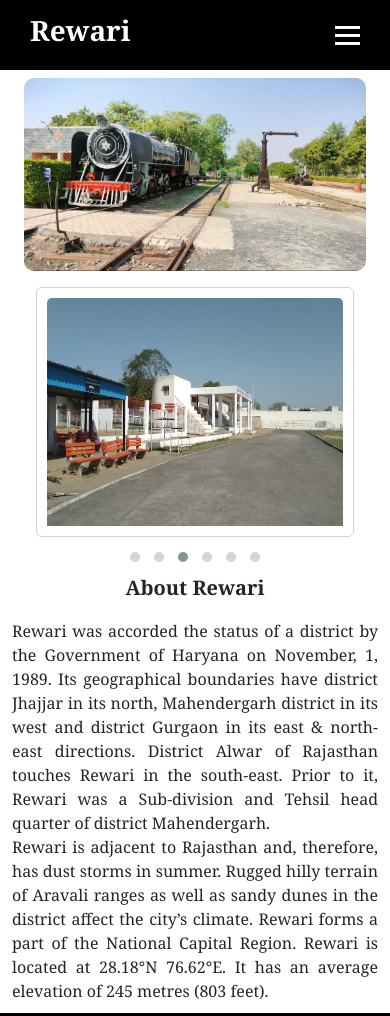
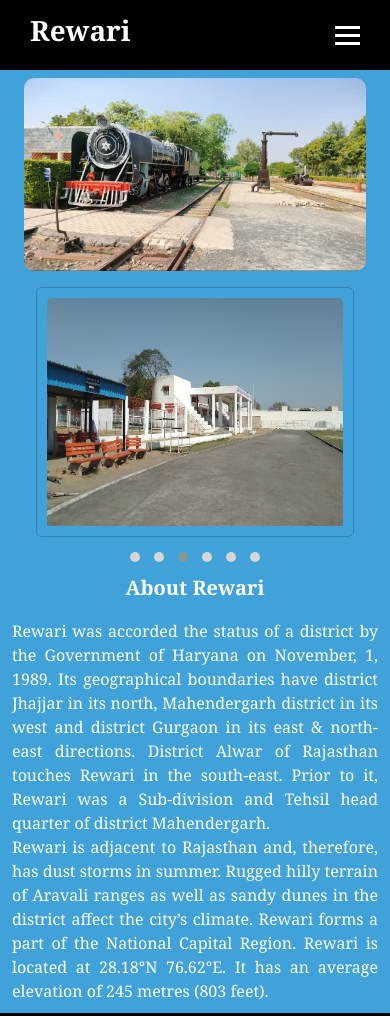
Before and after one commit to Ankit23456789/Rewari-tourism-, a plain HTML site: page index.html in a window 390 px wide. Shown: the top 1016 px of the page. Drawn offline with nearby package versions, Linux system fonts and the light colour scheme.

Commit message:
new commit

```diff
--- a/css/style.css
+++ b/css/style.css
@@ -4,7 +4,10 @@
       box-sizing: border-box;
       font-family: Cambria, Cochin, Georgia, Times, 'Times New Roman', serif;
       list-style: none;
-
+      color: #fff;
+}
+body{
+       background-color: #40A2D8;
 }
 
 .navbar {
@@ -62,15 +65,6 @@
       .hamburger {
             display: block;
       }
-
-      .logo {
-            width: 200px;
-      }
-
-      .logo img {
-            width: 100%;
-      }
-
       .hamburger.active .bar:nth-child(2) {
             opacity: 0;
       }
```
